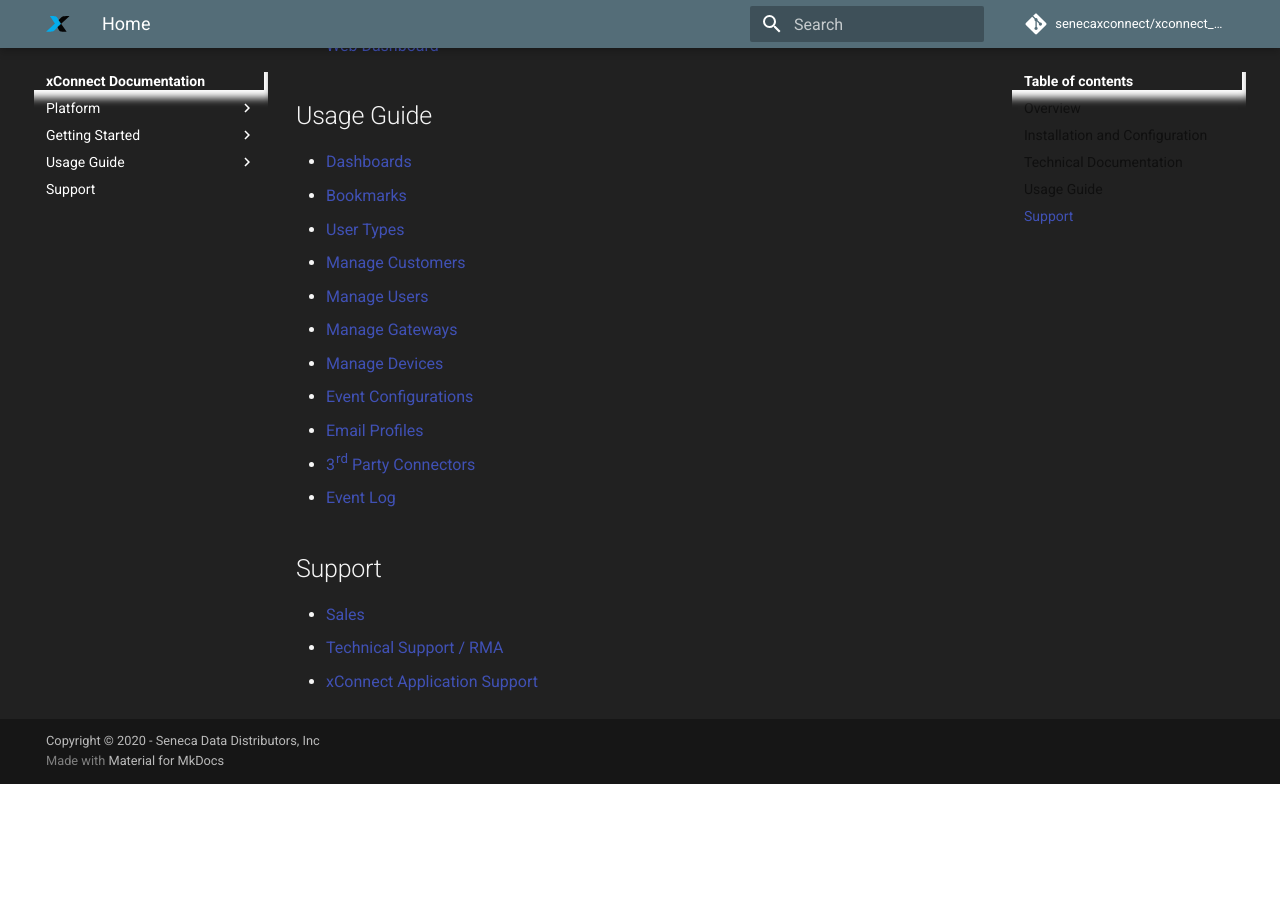
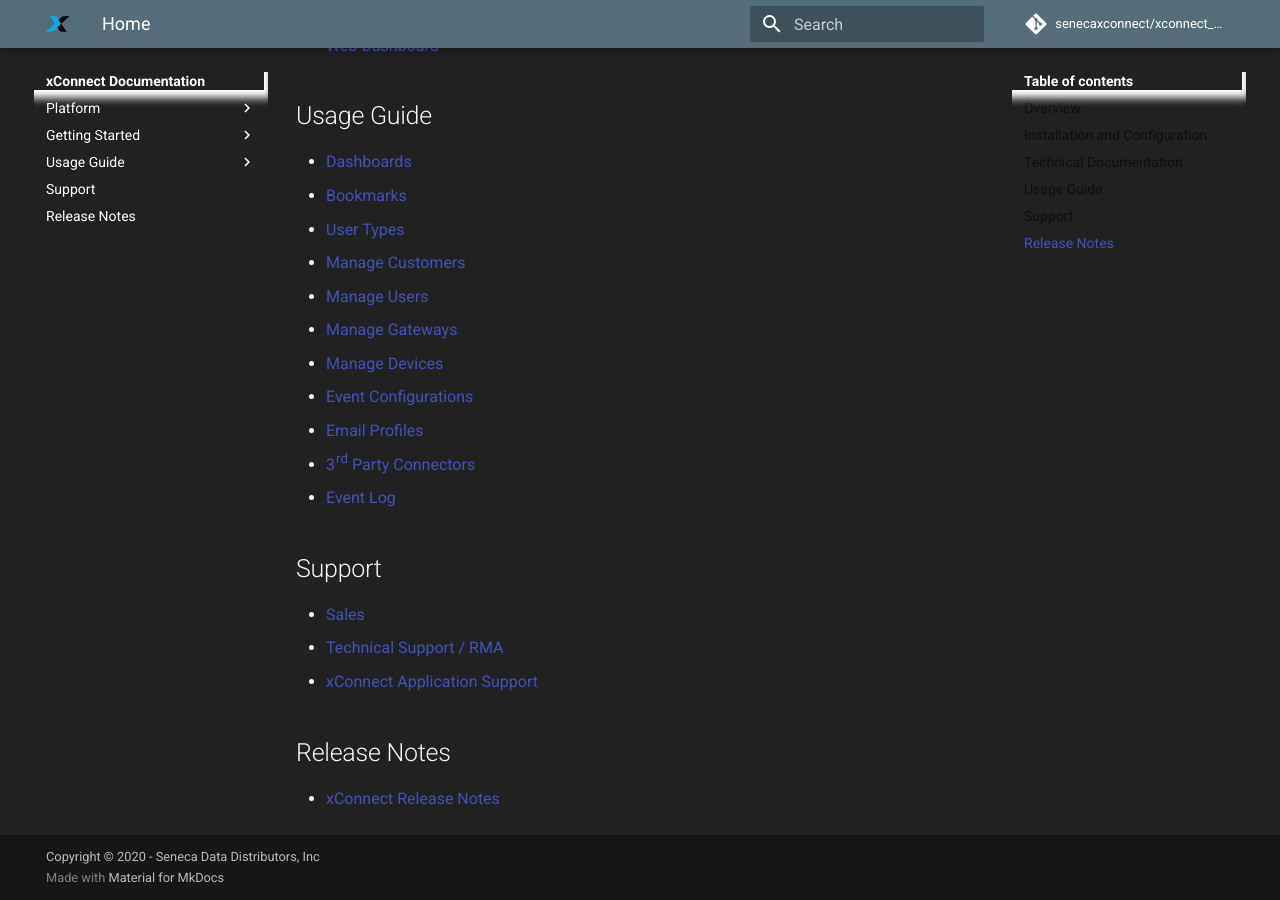
Before and after one commit to senecaxconnect/xconnect_docs, an MkDocs documentation site: the page built from docs/index.md, in a window 1280 px wide and 900 px high, scrolled down 1069 px. Built offline with MkDocs 1.6.1 and Material for MkDocs 9.7.7, drawn with Linux system fonts in a browser that asks for light colours; comment, search, counter and statistics services are not loaded; before the commit the page ends 1853 px from its top, so only the background shows below that.

Commit message:
Task # 9937

```diff
--- a/docs/index.md
+++ b/docs/index.md
@@ -48,3 +48,6 @@
 - [Sales](/xconnect_docs/Support)
 - [Technical Support / RMA](/xconnect_docs/Support)
 - [xConnect Application Support](/xconnect_docs/Support)
+
+## Release Notes
+- [xConnect Release Notes](/xconnect_docs/Release_Notes)
--- a/mkdocs.yml
+++ b/mkdocs.yml
@@ -34,6 +34,8 @@
             - 3rd Party Connectors: Usage_ManageConnectors.md
         - Event Logs: Usage_EventLogs.md
     - Support: Support.md
+    - Release Notes: Release_Notes.md
+
 
 theme:
   name: 'material'
```
Also changed, not shown: docs/Release_Notes.md (added, +2 -0 lines).
